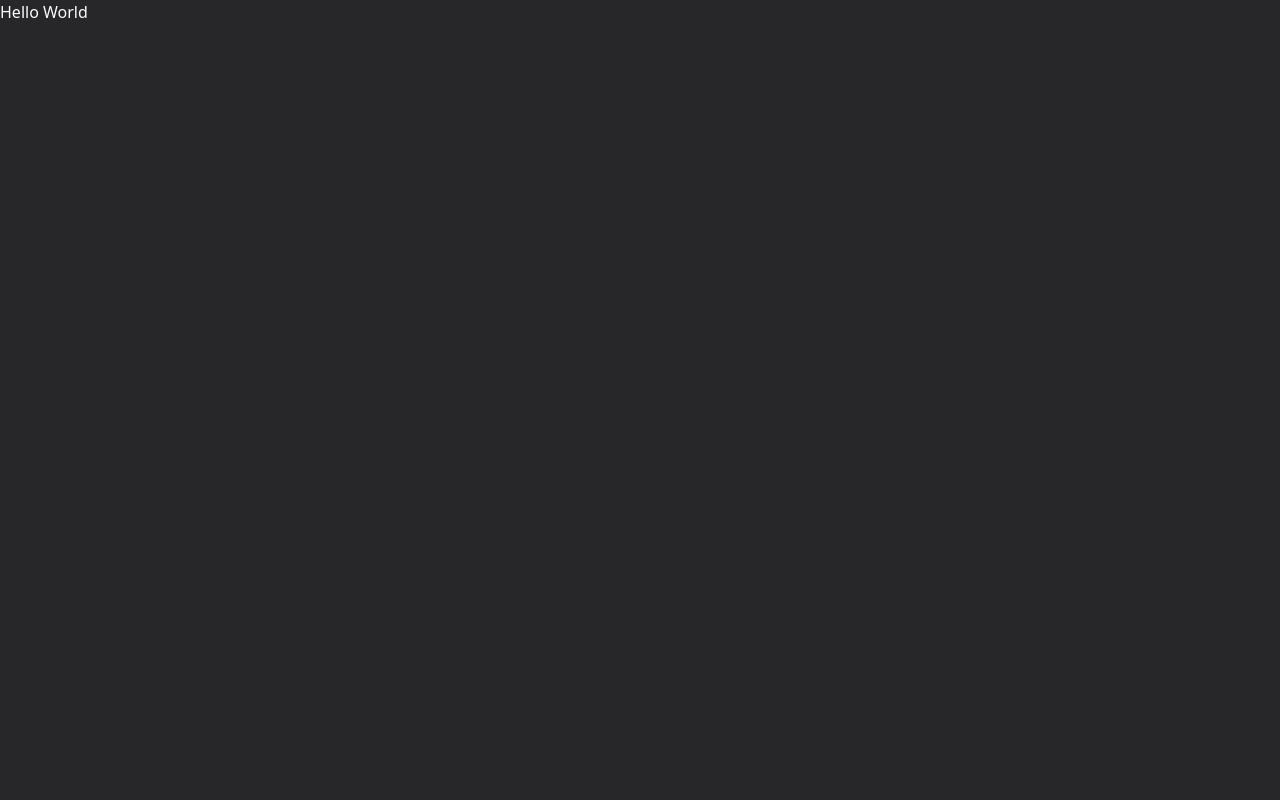
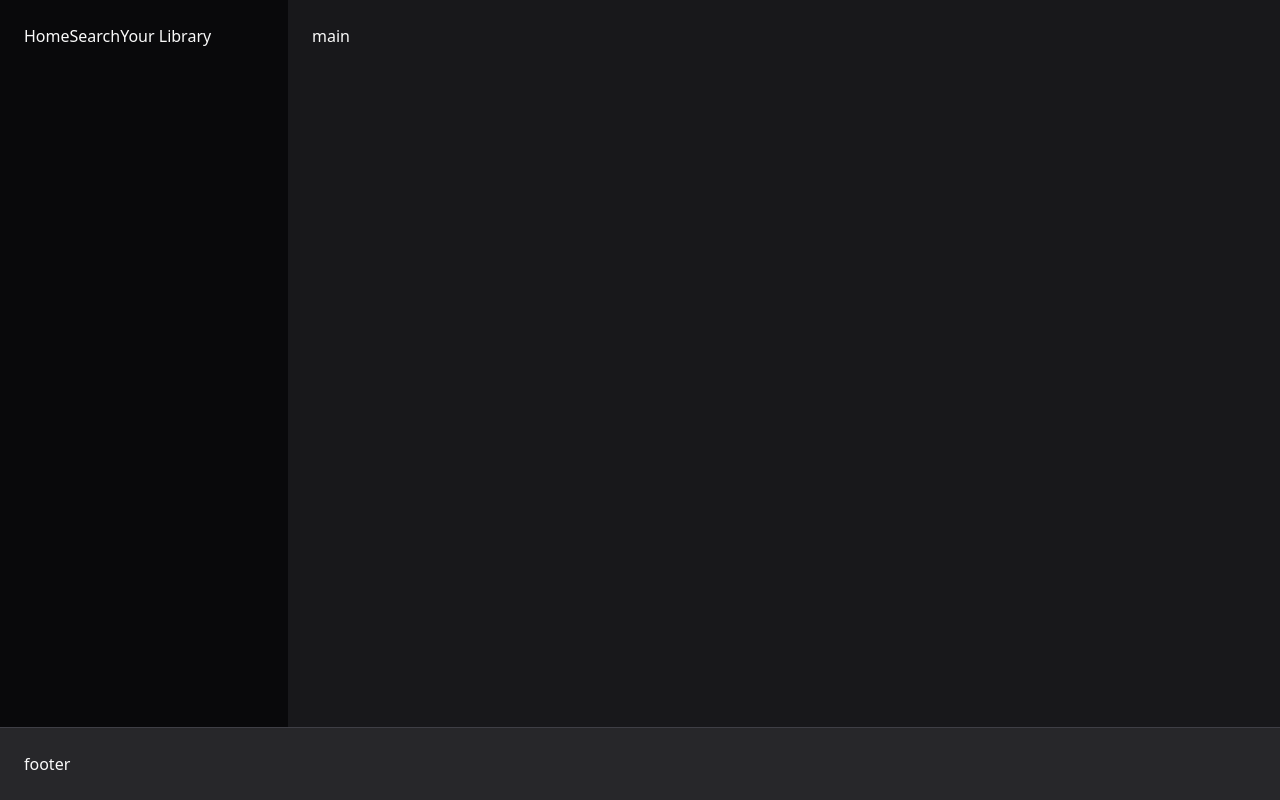
Before and after one commit to vagnermaltauro/clone-spotify-with-tailwind, a Next.js app: page / in a window 1280 px wide. Built offline with nearby package versions, Linux system fonts and the light colour scheme.

Commit message:
style(layout.tsx): change background color to a darker shade of zinc feat(page.tsx): add layout structure with navigation, main and footer sections to improve user experience and navigation

```diff
--- a/src/app/layout.tsx
+++ b/src/app/layout.tsx
@@ -13,7 +13,7 @@
 }) {
   return (
     <html lang="en">
-      <body className="bg-zinc-800 text-zinc-50">{children}</body>
+      <body className="bg-zinc-900 text-zinc-50">{children}</body>
     </html>
   )
 }
--- a/src/app/page.tsx
+++ b/src/app/page.tsx
@@ -2,6 +2,32 @@
 
 export default function Home () {
   return (
-    <div>Hello World</div>
+    <div className="h-screen flex flex-col">
+      <div className="flex flex-1">
+        <aside className="w-72 bg-zinc-950 p-6">
+          <nav>
+            <a href="">
+              Home
+            </a>
+
+            <a href="">
+              Search
+            </a>
+
+            <a href="">
+              Your Library
+            </a>
+          </nav>
+        </aside>
+
+        <main className="flex-1 p-6">
+          main
+        </main>
+      </div>
+
+      <footer className="bg-zinc-800 border-t border-zinc-700 p-6">
+        footer
+      </footer>
+    </div>
   )
 }
```
